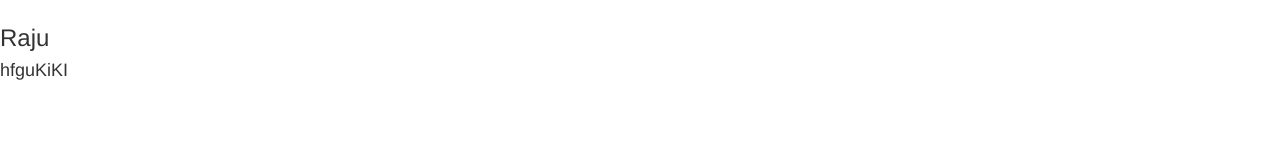
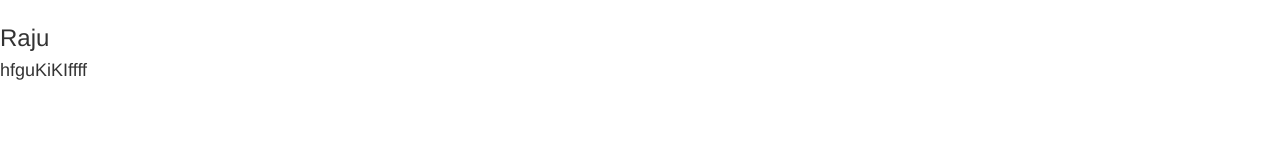
Before and after one commit to kallraju/call-center, an Angular app: page /mis in a window 1280 px wide. Shown: the part 156-300 px from the top of the page. Built offline with nearby package versions, Linux system fonts and the light colour scheme.

Commit message:
raviteja
now I chnged header

```diff
--- a/src/app/app.component.html
+++ b/src/app/app.component.html
@@ -2,5 +2,5 @@
 <br>
 <br/><h1>test123<h1>
     <h3>Raju</h3>
-    <h4>hfguKiKI</h4>
+    <h4>hfguKiKIffff</h4>
 <router-outlet></router-outlet>
```
